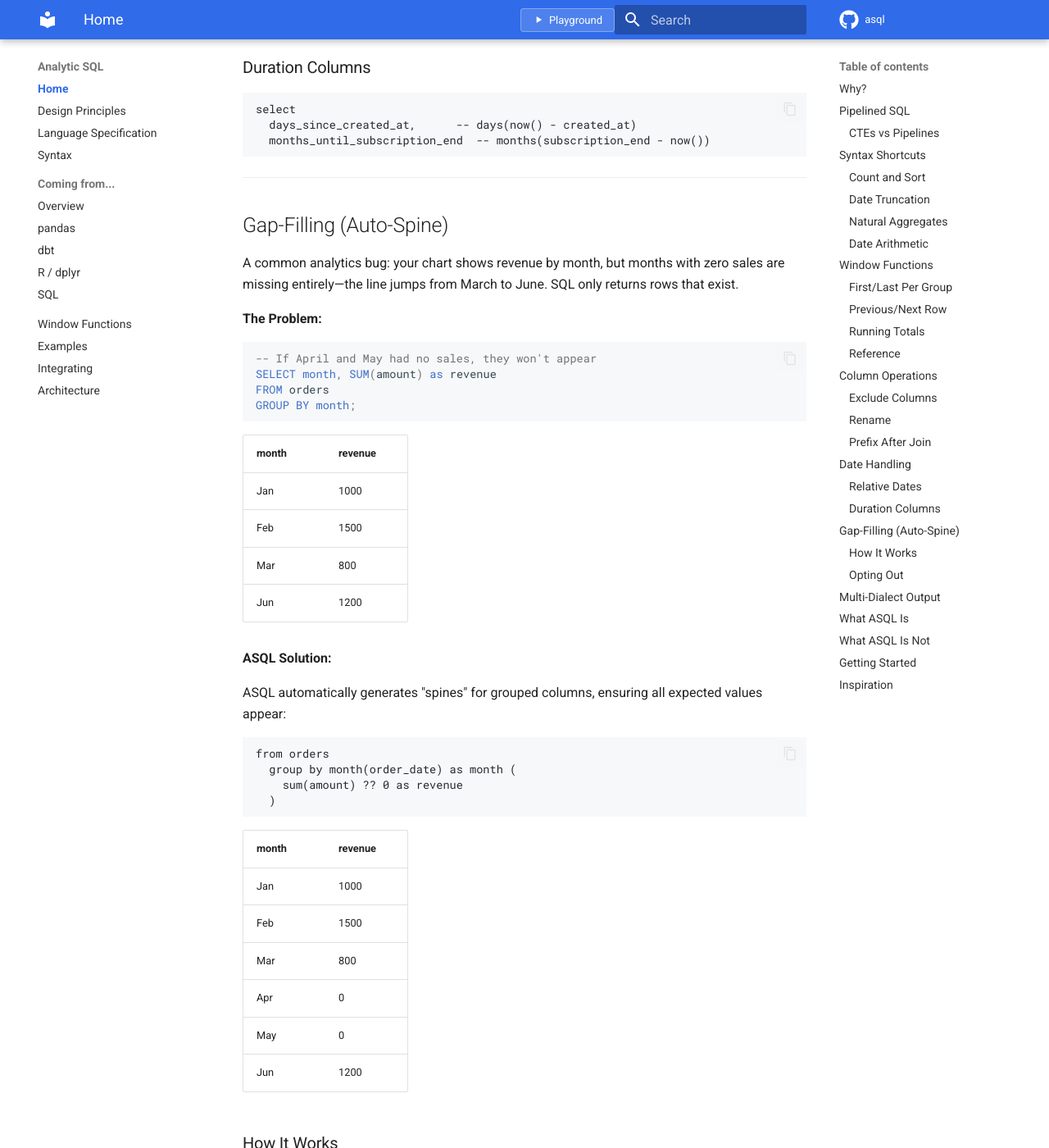
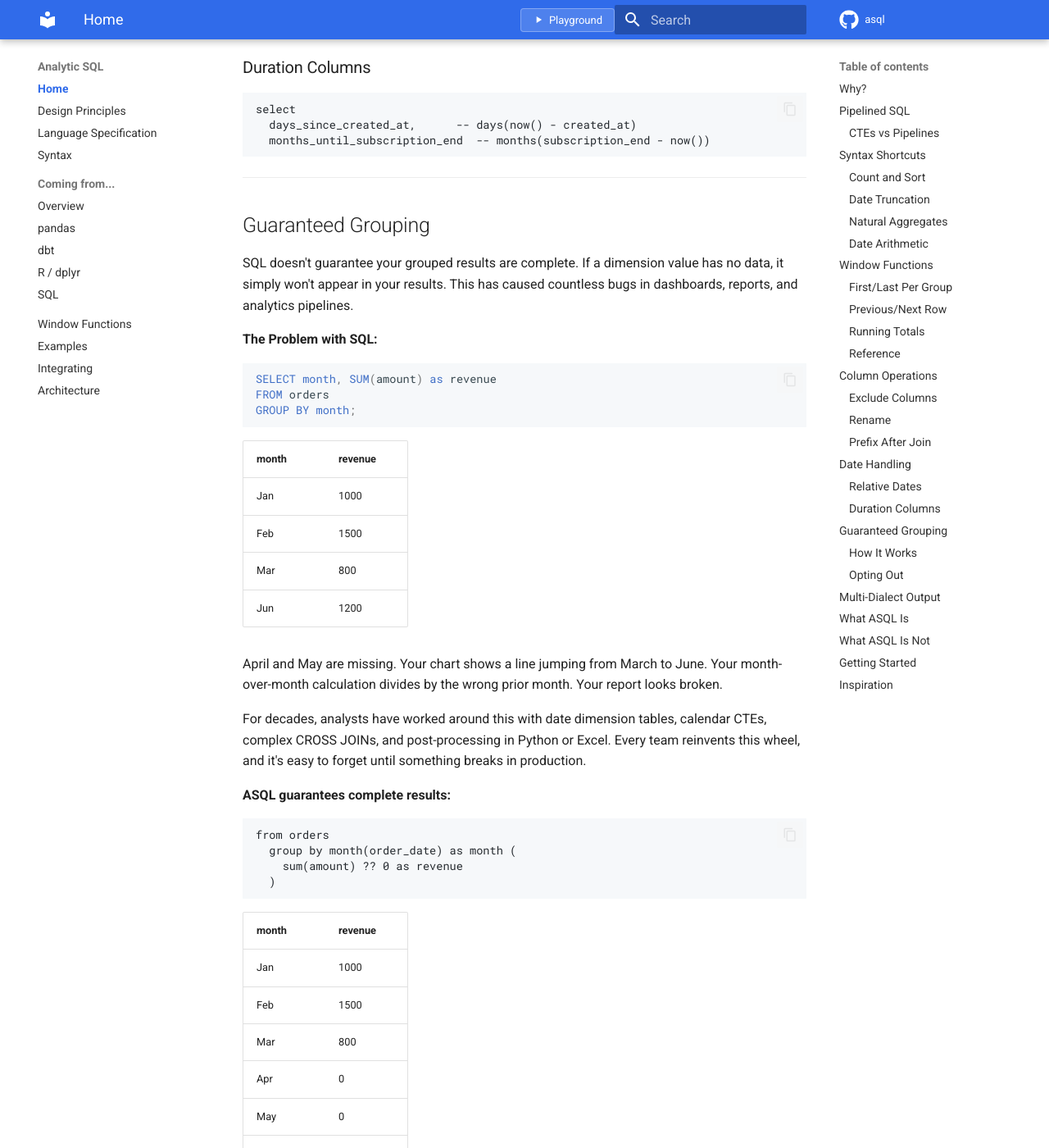
Before and after one commit to davefowler/asql, an MkDocs documentation site: the page built from docs/index.md, in a window 1280 px wide and 1400 px high, scrolled down 5421 px. Shown: the whole window at 82% size. Built offline with MkDocs 1.6.1 and Material for MkDocs 9.7.7, drawn with Linux system fonts in a browser that asks for light colours; nearby versions of some CDN libraries; comment, search, counter and statistics services are not loaded; some of the changed text lies outside the part shown.

Commit message:
Rename Gap-Filling to Guaranteed Grouping in docs
- Position feature as "analytically correct by default"
- Explain why SQL doesn't guarantee complete results
- Describe the pain analysts have dealt with (dimension tables, CTEs, post-processing)
- Add TODO for GROUPING SETS support (see #26)

````diff
--- a/docs/index.md
+++ b/docs/index.md
@@ -242,13 +242,13 @@
 
 ---
 
-## Gap-Filling (Auto-Spine)
+## Guaranteed Grouping
 
-A common analytics bug: your chart shows revenue by month, but months with zero sales are missing entirely—the line jumps from March to June. SQL only returns rows that exist.
+SQL doesn't guarantee your grouped results are complete. If a dimension value has no data, it simply won't appear in your results. This has caused countless bugs in dashboards, reports, and analytics pipelines.
 
-**The Problem:**
+**The Problem with SQL:**
+
 ```sql
--- If April and May had no sales, they won't appear
 SELECT month, SUM(amount) as revenue
 FROM orders
 GROUP BY month;
@@ -259,11 +259,13 @@
 | Jan   | 1000    |
 | Feb   | 1500    |
 | Mar   | 800     |
-| Jun   | 1200    |  ← Where did April and May go?
+| Jun   | 1200    |
 
-**ASQL Solution:**
+April and May are missing. Your chart shows a line jumping from March to June. Your month-over-month calculation divides by the wrong prior month. Your report looks broken.
 
-ASQL automatically generates "spines" for grouped columns, ensuring all expected values appear:
+For decades, analysts have worked around this with date dimension tables, calendar CTEs, complex CROSS JOINs, and post-processing in Python or Excel. Every team reinvents this wheel, and it's easy to forget until something breaks in production.
+
+**ASQL guarantees complete results:**
 
 ```asql
 from orders
@@ -277,15 +279,17 @@
 | Jan   | 1000    |
 | Feb   | 1500    |
 | Mar   | 800     |
-| Apr   | 0       |  ← Filled in!
-| May   | 0       |  ← Filled in!
+| Apr   | 0       |
+| May   | 0       |
 | Jun   | 1200    |
+
+This is analytically correct by default. No dimension tables. No extra CTEs. No post-processing. ASQL automatically generates "spines" that ensure all expected values appear in your results.
 
 ### How It Works
 
-- **Date columns**: ASQL infers the range from your WHERE clause (or MIN/MAX of data) and fills all gaps
+- **Date columns**: ASQL infers the date range from your WHERE clause and fills all periods
 - **Categorical columns**: Uses DISTINCT values from the data
-- **Explicit values**: Use `guarantee()` to specify exactly what values should appear
+- **Explicit values**: Use `guarantee()` to specify exactly what should appear
 
 ```asql
 from orders
@@ -296,12 +300,12 @@
 
 ### Opting Out
 
-If you don't want gap-filling, just filter:
+If you don't want guaranteed results, filter them:
 
 ```asql
 from orders
   group by month(order_date) as month ( sum(amount) as revenue )
-  where revenue > 0  -- removes zero-filled rows
+  where revenue > 0  -- removes zero-value rows
 ```
 
 Or disable globally: `SET auto_spine = false`
@@ -320,7 +324,7 @@
 
 - A syntax layer that compiles to SQL
 - Useful for analytics queries that benefit from pipeline structure
-- Enforces correctness by default (gap-filling prevents missing data in reports)
+- Analytically correct by default (guaranteed grouping prevents missing data in reports)
 - Compatible with any SQL database via transpilation
 
 ## What ASQL Is Not
````
Also changed, not shown: 1 other file.
